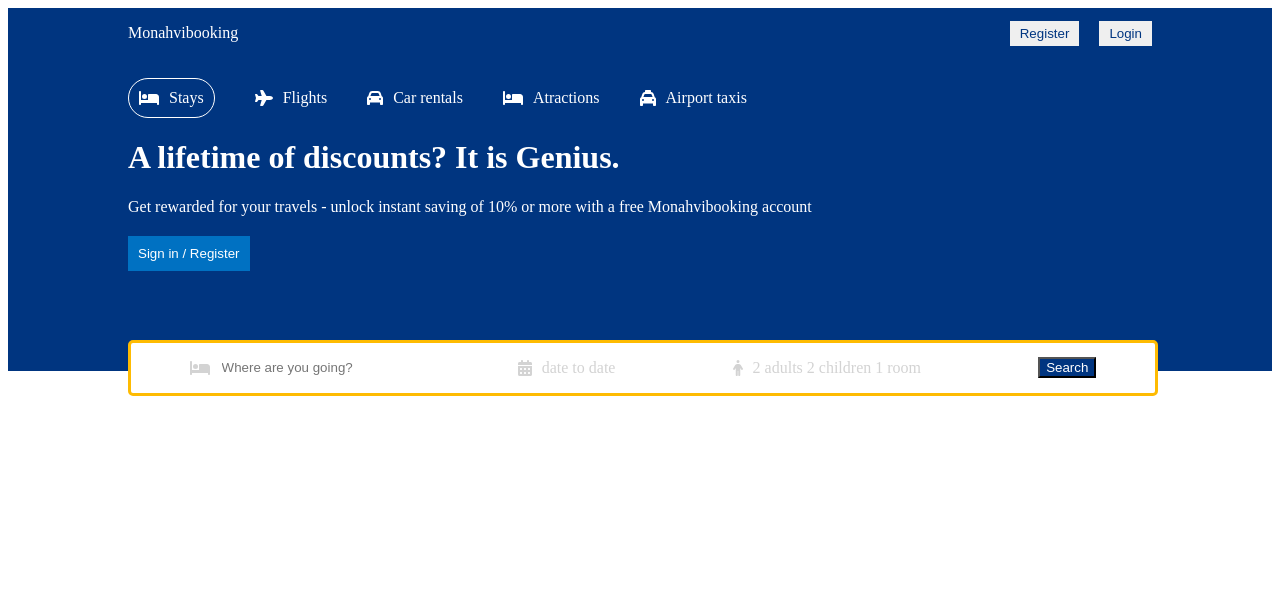
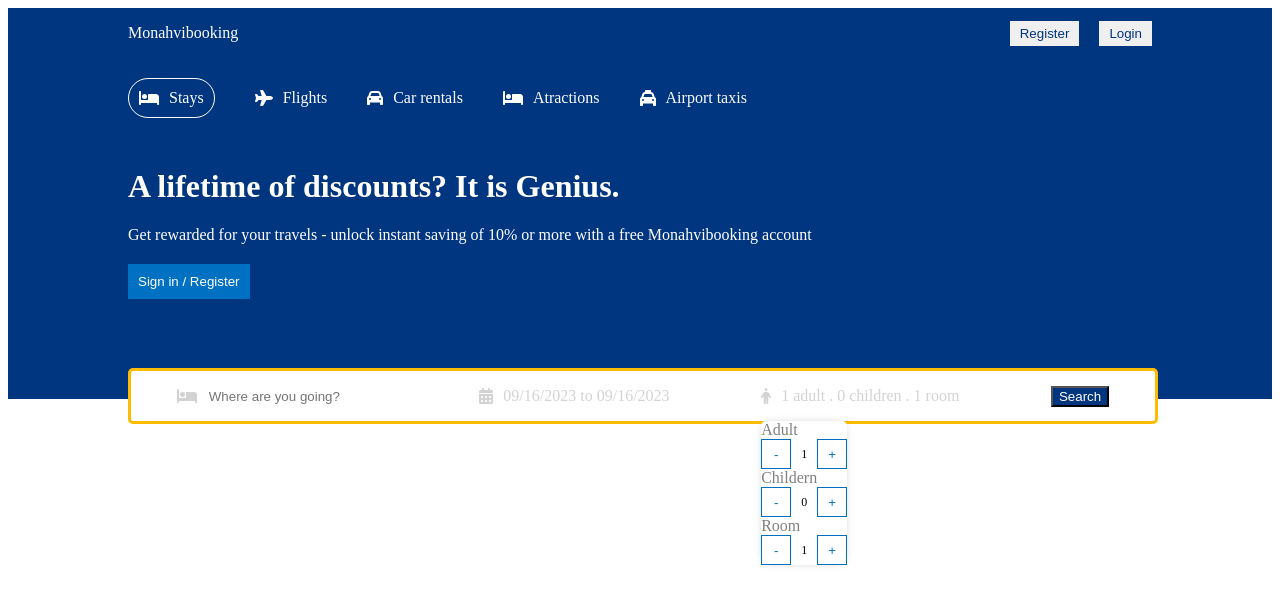
Before and after one commit to monahvi/booking, a React (Create React App) app: page / in a window 1280 px wide. Shown: the top 604 px of the page. Built offline with nearby package versions, Linux system fonts and the light colour scheme.

Commit message:
header Btn

```diff
--- a/package.json
+++ b/package.json
@@ -11,7 +11,9 @@
     "@testing-library/jest-dom": "^5.17.0",
     "@testing-library/react": "^13.4.0",
     "@testing-library/user-event": "^13.5.0",
+    "date-fns": "^2.30.0",
     "react": "^18.2.0",
+    "react-date-range": "^1.4.0",
     "react-dom": "^18.2.0",
     "react-router-dom": "^6.16.0",
     "react-scripts": "5.0.1",
--- a/src/components/header/Header.jsx
+++ b/src/components/header/Header.jsx
@@ -1,11 +1,48 @@
-import { faBed,faCalendar,faCalendarDays,faCar,faPerson,faPlane, faTaxi } from '@fortawesome/free-solid-svg-icons'
-import { FontAwesomeIcon } from '@fortawesome/react-fontawesome';
+import { useState } from "react";
+import {
+  faBed,
+  faCalendar,
+  faCalendarDays,
+  faCar,
+  faPerson,
+  faPlane,
+  faTaxi,
+} from "@fortawesome/free-solid-svg-icons";
+import { FontAwesomeIcon } from "@fortawesome/react-fontawesome";
 import "./header.css";
+import { DateRange } from "react-date-range";
+import "react-date-range/dist/styles.css"; // main css file
+import "react-date-range/dist/theme/default.css"; // theme css file
+import { format } from "date-fns";
 
 const Header = () => {
+  const [openDate, setOpenDate] = useState(false);
+  const [date, setDate] = useState([
+    {
+      startDate: new Date(),
+      endDate: new Date(),
+      key: "selection",
+    },
+  ]);
+  const [openOptions, setOpenOptions] = useState(false);
+  const [options, setOptions] = useState({
+    adult: 1,
+    children: 0,
+    room: 1,
+  });
+
+  const handleOption = (name, operation) => {
+    setOptions((prev) => {
+      return {
+        ...prev,
+        [name]: operation === "i" ? options[name] + 1 : options[name] - 1,
+      };
+    });
+  };
+
   return (
     <div className="header">
-        <div className='headerContainer'>
+      <div className="headerContainer">
         <div className="headerList">
           <div className="headerListItem active">
             <FontAwesomeIcon icon={faBed} />
@@ -29,33 +66,114 @@
           </div>
         </div>
         <h1 className="headerTitle">A lifetime of discounts? It is Genius.</h1>
-      <p className="headerDesc">Get rewarded for your travels - unlock instant saving of 10% or more with a free Monahvibooking account</p>
+        <p className="headerDesc">
+          Get rewarded for your travels - unlock instant saving of 10% or more
+          with a free Monahvibooking account
+        </p>
         <button className="headerBtn">Sign in / Register</button>
         <div className="headerSearch">
           <div className="headerSearchItem">
-             <FontAwesomeIcon icon={faBed} className='headerIcon'/>
+            <FontAwesomeIcon icon={faBed} className="headerIcon" />
             <input
-                type='text'
-                placeholder='Where are you going?'
-                className='headerSearchInput'
+              type="text"
+              placeholder="Where are you going?"
+              className="headerSearchInput"
             />
           </div>
           <div className="headerSearchItem">
-             <FontAwesomeIcon icon={faCalendarDays} className='headerIcon'/>
-             <span className='headerSearchText'>date to date</span>
+            <FontAwesomeIcon icon={faCalendarDays} className="headerIcon" />
+            <span
+              onClick={() => setOpenDate(!openDate)}
+              className="headerSearchText"
+            >
+              {" "}
+              {`${format(date[0].startDate, "MM/dd/yyyy")} to ${format(
+                date[0].endDate,
+                "MM/dd/yyyy"
+              )}`}
+            </span>
+            {openDate && (
+              <DateRange
+                editableDateInputs={true}
+                onChange={(item) => setDate([item.selection])}
+                moveRangeOnFirstSelection={false}
+                ranges={date}
+                className="date"
+              />
+            )}
           </div>
           <div className="headerSearchItem">
-             <FontAwesomeIcon icon={faPerson} className='headerIcon'/>
-             <span className='headerSearchText'>2 adults 2 children 1 room</span>
+            <FontAwesomeIcon icon={faPerson} className="headerIcon" />
+            <span className="headerSearchText">{`${options.adult} adult . ${options.children} children . ${options.room} room`}</span>
+            <div className="options">
+              <div className="optionsItem">
+                <span className="optionText">Adult</span>
+                <div className="optionCounter">
+                  <button
+                   disabled={options.adult <=1}
+                    className="optionCounterButton"
+                    onClick={() => handleOption("adult", "d")}
+                  >
+                    -
+                  </button>
+                  <span className="optionCounterNumber">{options.adult}</span>
+                  <button
+                    className="optionCounterButton"
+                    onClick={() => handleOption("adult", "i")}
+                  >
+                    +
+                  </button>
+                </div>
+              </div>
+
+              <div className="optionsItem">
+                <span className="optionText">Childern</span>
+                <div className="optionCounter">
+                  <button
+                   disabled={options.children <=0}
+                    className="optionCounterButton"
+                    onClick={() => handleOption("children", "d")}
+                  >
+                    -
+                  </button>
+                  <span className="optionCounterNumber">{options.children}</span>
+                  <button
+                    className="optionCounterButton"
+                    onClick={() => handleOption("children", "i")}
+                  >
+                    +
+                  </button>
+                </div>
+              </div>
+
+              <div className="optionsItem">
+                <span className="optionText">Room</span>
+                <div className="optionCounter">
+                  <button
+                   disabled={options.room <=1}
+                    className="optionCounterButton"
+                    onClick={() => handleOption("room", "d")}
+                  >
+                    -
+                  </button>
+                  <span className="optionCounterNumber">{options.room}</span>
+                  <button
+                    className="optionCounterButton"
+                    onClick={() => handleOption("room", "i")}
+                  >
+                    +
+                  </button>
+                </div>
+              </div>
+            </div>
           </div>
           <div className="headerSearchItem">
             <button className="header Btn">Search</button>
           </div>
-
         </div>
       </div>
     </div>
-  )
-}
+  );
+};
 
-export default Header
+export default Header;
--- a/src/components/header/header.css
+++ b/src/components/header/header.css
@@ -1,4 +1,4 @@
-.header{
+.header {
     background-color: #003580;
     color: white;
     display: flex;
@@ -6,34 +6,39 @@
     position: relative;
   }
 
-.headerContainer{
+  .headerContainer {
     width: 100%;
     max-width: 1024px;
-    margin: 20px 0px 100px 0px ;
+    margin: 20px 0px 100px 0px;
   }
 
-.headerList{
+  .headerContainer.listMode {
+    margin: 20px 0px 0px 0px;
+  }
+
+  .headerList {
     display: flex;
     gap: 40px;
+    margin-bottom: 50px;
   }
 
-.headerListItem{
+  .headerListItem {
     display: flex;
     align-items: center;
     gap: 10px;
   }
 
-.headerListItem.active{
+  .headerListItem.active {
     border: 1px solid white;
     padding: 10px;
     border-radius: 20px;
   }
 
-.headerDesc{
+  .headerDesc {
     margin: 20px 0px;
   }
 
-.headerBtn{
+  .headerBtn {
     background-color: #0071c2;
     color: white;
     font-weight: 500;
@@ -42,7 +47,7 @@
     cursor: pointer;
   }
 
-.headerSearch{
+  .headerSearch {
     height: 30px;
     background-color: white;
     border: 3px solid #febb02;
@@ -57,22 +62,67 @@
     max-width: 1024px;
   }
 
-.headerSearchItem{
+  .headerIcon {
+    color: lightgray;
+  }
+
+  .headerSearchItem {
     display: flex;
     align-items: center;
     gap: 10px;
   }
 
-.headerIcon{
-    color: lightgray;
-}
-
-.headerSearchInput{
+  .headerSearchInput {
     border: none;
     outline: none;
   }
 
-.headerSearchText{
-    color: lightgrey;
+  .headerSearchText {
+    color: lightgray;
     cursor: pointer;
   }
+
+  .date {
+    position: absolute;
+    top: 50px;
+    z-index: 2;
+  }
+
+  .options {
+    z-index: 2;
+    position: absolute;
+    top: 50px;
+    background-color: white;
+    color: gray;
+    border-radius: 5px;
+    -webkit-box-shadow: 0px 0px 10px -5px rgba(0, 0, 0, 0.4);
+    box-shadow: 0px 0px 10px -5px rgba(0, 0, 0, 0.4);
+  }
+
+  .optionItem {
+    width: 200px;
+    display: flex;
+    justify-content: space-between;
+    margin: 10px;
+  }
+
+  .optionCounter {
+    display: flex;
+    align-items: center;
+    gap: 10px;
+    font-size: 12px;
+    color: black;
+  }
+
+  .optionCounterButton {
+    width: 30px;
+    height: 30px;
+    border: 1px solid #0071c2;
+    color: #0071c2;
+    cursor: pointer;
+    background-color: white;
+  }
+
+  .optionCounterButton:disabled {
+    cursor: not-allowed;
+  }
--- a/src/pages/home/Home.jsx
+++ b/src/pages/home/Home.jsx
@@ -9,6 +9,6 @@
       <Header />
     </div>
   );
-}
+};
 
 export default Home;
```
Also changed, not shown: src/App.js (+5 -9 lines), src/components/navbar/Navbar.jsx (+6 -6 lines), src/index.js (+4 -4 lines), 1 other file (tests, documents, lock files or other folders). Lines whose indentation alone changed are shown as unchanged.
